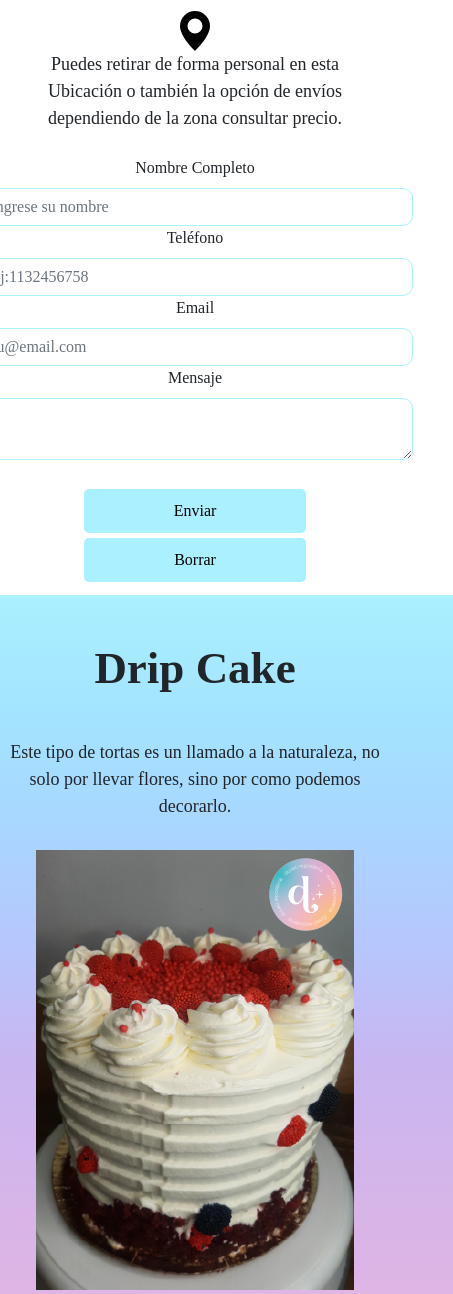
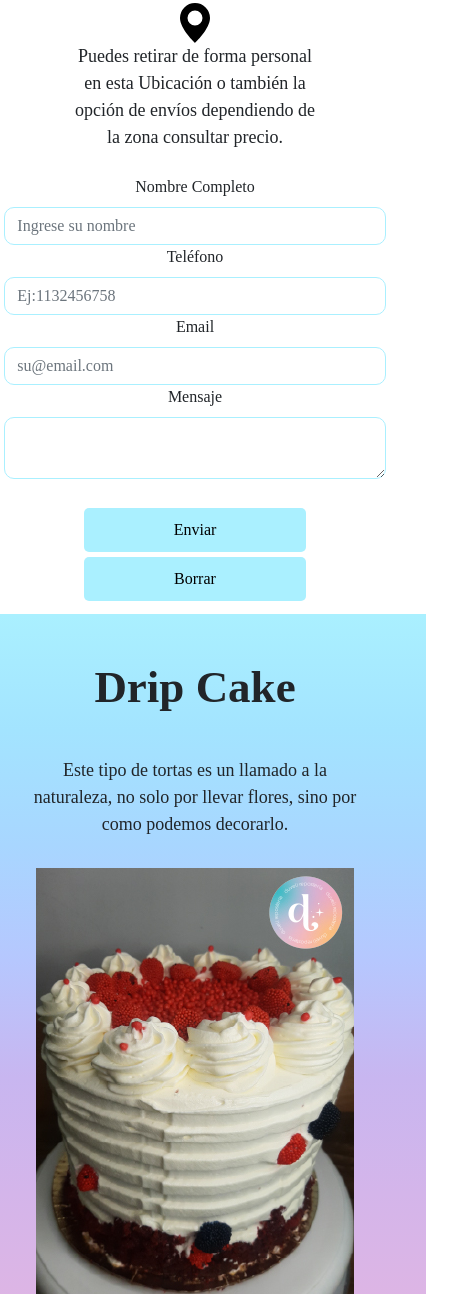
Before and after one commit to verusuarezr/repost-duveli, a website: page pages/contactanos.html in a window 390 px wide. Shown: the part 706-2000 px from the top of the page, 453 px wide, since content can reach past the window. Drawn offline with nearby package versions, Linux system fonts and the light colour scheme.

Commit message:
modificacion de desktop y mobile

```diff
--- a/scss/_main.scss
+++ b/scss/_main.scss
@@ -85,6 +85,7 @@
 .form-control {
     border-radius: 10px;
     border-color: $bgcolor;
+    width: 50%;
 
 
 
--- a/scss/_mixin.scss
+++ b/scss/_mixin.scss
@@ -19,7 +19,7 @@
 
 
 
-@media screen and (max-width:$desktop) {
+@media screen and (min-width:$mobilep) {
     .grid-container {
         display: grid;
         grid-template-areas:
@@ -31,7 +31,7 @@
     }
 }
 
-@media screen and (max-width: $mobile) {
+@media screen and (max-width: $desktop) {
     .grid-container {
         display: grid;
         grid-template-areas:
--- a/scss/_variables.scss
+++ b/scss/_variables.scss
@@ -1,4 +1,4 @@
 
 $bgcolor: #aaf0ff;
 $desktop:1200px;
-$mobile:300px;
+$mobile:200px;
```
Also changed, not shown: css/estilo.css.
